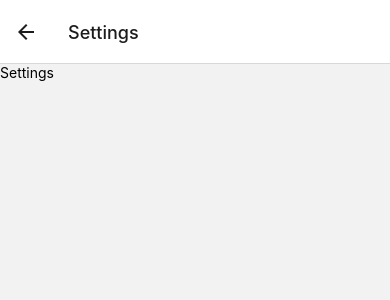
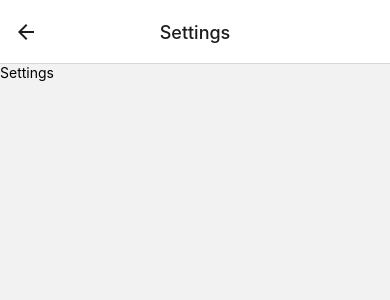
Before and after one commit to shashanksoul/Weather, a React Native app: screen /Settings in a window 390 px wide. Shown: the top 300 px of the page. Built offline with nearby package versions, Linux system fonts and the light colour scheme.

Commit message:
header title alignment

```diff
--- a/src/navigation/index.tsx
+++ b/src/navigation/index.tsx
@@ -5,11 +5,15 @@ import HomeScreen from '@screens/HomeScreen';
 import LocationsScreen from '@screens/LocationsScreen';
 import SettingsScreen from '@screens/SettingsScreen';
 
-const Stack = createNativeStackNavigator();
+import {RootStackParamList} from './types';
+
+const Stack = createNativeStackNavigator<RootStackParamList>();
 
 const RootNavigation = () => (
   <>
-    <Stack.Navigator initialRouteName="Home">
+    <Stack.Navigator
+      screenOptions={{headerTitleAlign: 'center'}}
+      initialRouteName="Home">
       <Stack.Screen name="Home" component={HomeScreen} />
       <Stack.Screen name="Settings" component={SettingsScreen} />
       <Stack.Screen name="Locations" component={LocationsScreen} />
--- /dev/null
+++ b/src/navigation/types.ts
@@ -0,0 +1,5 @@
+export type RootStackParamList = {
+  Home: undefined;
+  Settings: undefined;
+  Locations: undefined;
+};
--- a/src/screens/HomeScreen/index.tsx
+++ b/src/screens/HomeScreen/index.tsx
@@ -1,7 +1,9 @@
-import React from 'react';
+import React, {useEffect} from 'react';
 import {Text, View} from 'react-native';
 
-const HomeScreen = () => {
+import {HomeScreenProps} from './types';
+
+const HomeScreen = (props: HomeScreenProps) => {
   return (
     <View>
       <Text>Home</Text>
--- /dev/null
+++ b/src/screens/HomeScreen/types.ts
@@ -0,0 +1,7 @@
+import {RootStackParamList} from '@navigation/types';
+import {NativeStackScreenProps} from '@react-navigation/native-stack';
+
+export type HomeScreenProps = NativeStackScreenProps<
+  RootStackParamList,
+  'Home'
+>;
```
